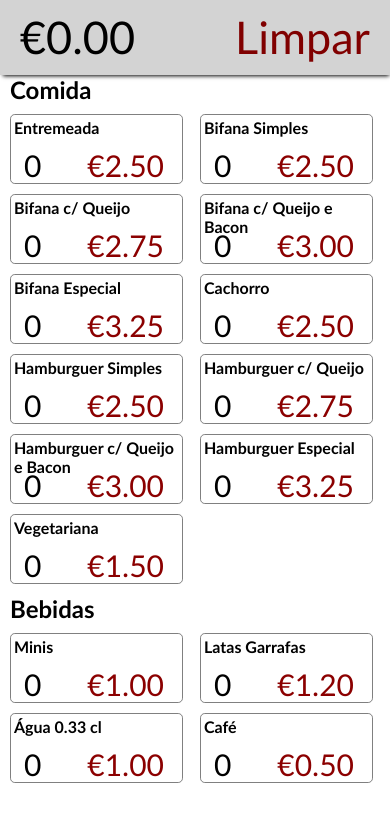
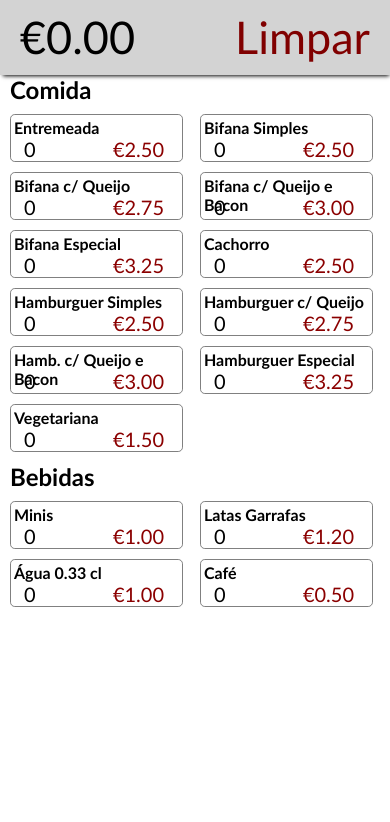
Before and after one commit to BMota29/price-calculator, an Angular app: page / in a window 390 px wide. Shown: the top 822 px of the page. Built offline with nearby package versions, Linux system fonts and the light colour scheme.

Commit message:
fix item size to fit mobile without scroll

```diff
--- a/src/app/sections/items/items.component.scss
+++ b/src/app/sections/items/items.component.scss
@@ -1,6 +1,6 @@
 .item-wrapper {
     width: 165px;
-    height: 62px;
+    height: 40px;
     border: solid 1px grey;
     margin: 5px;
     border-radius: 0.3em;
@@ -28,17 +28,18 @@
     padding-left: 10px;
     user-select: none;
     touch-action: manipulation;
+    margin-top: -10px;
 }
 
 .item-fields-value {
     color: darkred;
-    font-size: 30px;
+    font-size: 20px;
     user-select: none;
     touch-action: manipulation;
 }
 
 .item-fields-volume {
-    font-size: 30px;
+    font-size: 20px;
     user-select: none;
     touch-action: manipulation;
 }
--- a/src/assets/config.json
+++ b/src/assets/config.json
@@ -60,7 +60,7 @@
         },
         {
             "id": 9,
-            "description": "Hamburguer c/ Queijo e Bacon",
+            "description": "Hamb. c/ Queijo e Bacon",
             "value": 3.00,
             "categoryId": 1
         },
```
Also changed, not shown: 4 other files (tests, documents, lock files or other folders).
